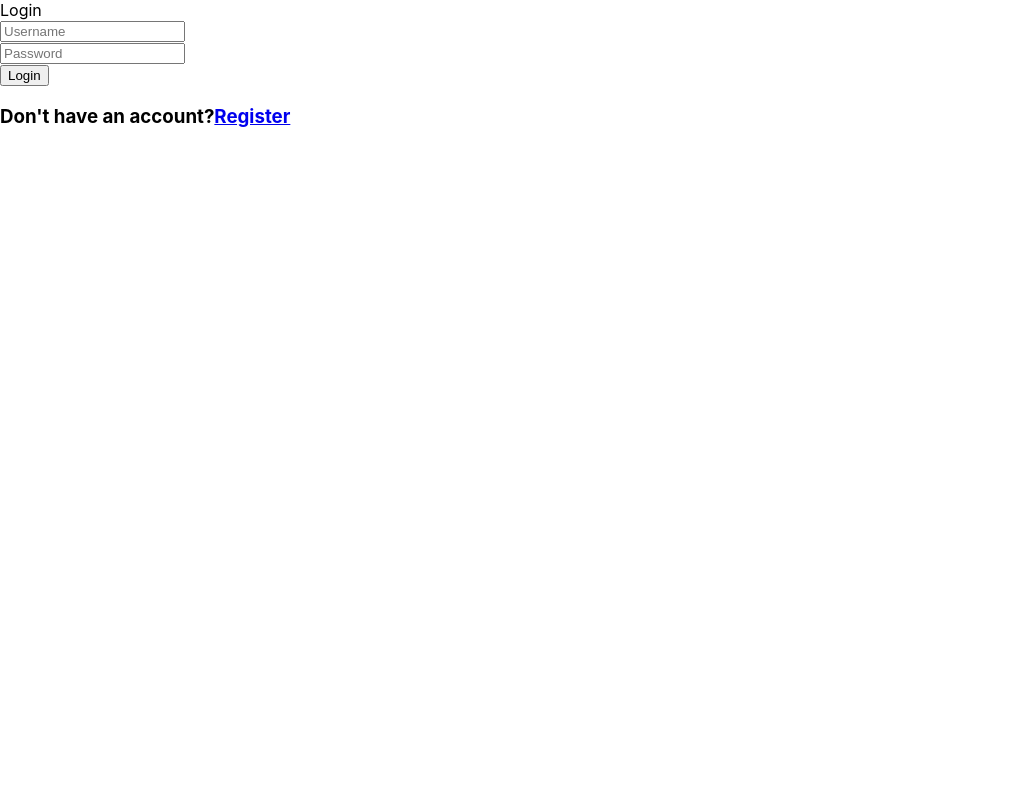
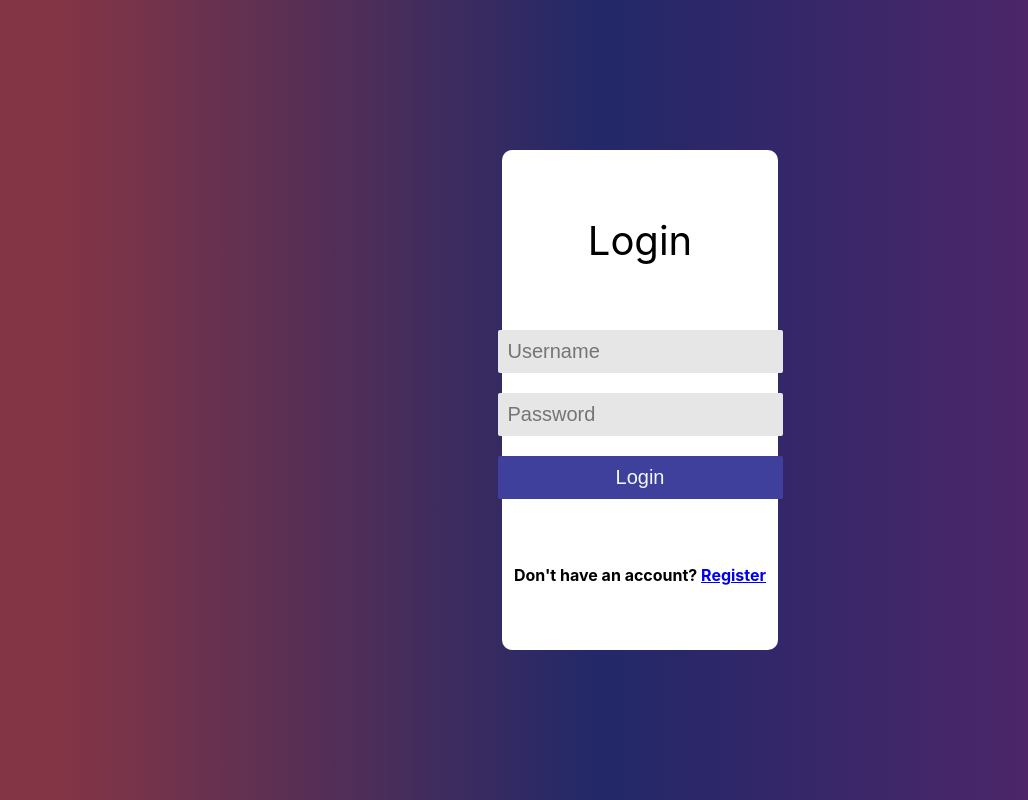
Before and after one commit to handao-everfit/redux-demo, a React (Create React App) app: page /login in a window 1280 px wide. Shown: the whole page, without its empty margins (0-1028 px from the left). Built offline with nearby package versions, Linux system fonts and the light colour scheme.

Commit message:
login and register UI

```diff
--- a/src/App.css
+++ b/src/App.css
@@ -1,3 +1,65 @@
+* {
+  margin: 0;
+  padding: 0;
+}
+
 .App {
   text-align: center;
 }
+
+.login-page,
+.register-page {
+  display: flex;
+  flex-direction: column;
+  justify-content: center;
+  align-items: center;
+  background: linear-gradient(
+    90deg,
+    rgb(131, 53, 69) 5%,
+    rgb(34, 40, 105) 47%,
+    rgb(82, 38, 105) 85%
+  );
+  height: 100vh;
+}
+
+.form {
+  padding: 10px;
+  display: flex;
+  flex-direction: column;
+  justify-content: space-evenly;
+  align-items: center;
+  height: 60vh;
+  width: 20vw;
+  border-radius: 10px;
+  background: rgba(255, 255, 255);
+}
+
+.form-header {
+  font-size: 40px;
+}
+
+.form-field {
+  font-size: 20px;
+  padding: 10px;
+  border: none;
+  border-radius: 2px;
+  background: rgba(230, 230, 230);
+  margin: 10px;
+}
+
+.box {
+  display: flex;
+  flex-direction: column;
+}
+
+.login-btn,
+.register-btn {
+  font-size: 20px;
+  padding: 10px;
+  border: none;
+  border-radius: 2px;
+  background-color: rgb(63, 63, 156);
+  color: aliceblue;
+  margin: 10px;
+  border-radius: 2px;
+}
--- a/src/components/LoginForm.js
+++ b/src/components/LoginForm.js
@@ -2,6 +2,7 @@ import React, { useState } from "react";
 import { useDispatch } from "react-redux";
 
 import { login } from "../redux/userSlice";
+import { Link } from "react-router-dom";
 
 function LoginForm({ onSubmit }) {
   const dispatch = useDispatch();
@@ -26,33 +27,33 @@ function LoginForm({ onSubmit }) {
   }
 
   return (
-    <form className="login-form">
-      <div className="header">Login</div>
+    <form className="form">
+      <div className="form-header">Login</div>
       <div className="box">
-        <div className="input-field">
         <input
           type="text"
           name="username"
-            className="login-input"
+          className="form-field"
           placeholder="Username"
           onChange={(e) => setUserName(e.target.value)}
         />
-        </div>
 
-        <div className="input-field">
         <input
           type="text"
           name="password"
-            className="login-input"
+          className="form-field"
           placeholder="Password"
           onChange={(e) => setPassword(e.target.value)}
         />
-        </div>
 
-        <button type="button" className="login-btn" onClick={handleLogin}>
+        <button type="submit" className="login-btn" onClick={handleLogin}>
           Login
         </button>
       </div>
+      <h4>
+        {"Don't have an account? "}
+        <Link to="/register">Register</Link>
+      </h4>
     </form>
   );
 }
--- a/src/components/RegisterForm.js
+++ b/src/components/RegisterForm.js
@@ -1,6 +1,7 @@
 import React, { useState } from "react";
 import { useDispatch } from "react-redux";
 import { login } from "../redux/userSlice";
+import { Link } from "react-router-dom";
 
 function RegisterForm({ onSubmit }) {
   const dispatch = useDispatch();
@@ -24,38 +25,35 @@ function RegisterForm({ onSubmit }) {
   }
 
   return (
-    <form>
-      <div className="header">Register</div>
+    <form className="form">
+      <div className="form-header">Register</div>
       <div className="box">
-        <div className="input-group">
-          <label>Username</label>
         <input
           type="text"
           name="username"
-            className="login-input"
+          className="form-field"
           placeholder="Username"
           onChange={(e) => setUserName(e.target.value)}
         />
-        </div>
 
-        <div className="input-group">
-          <label>Password</label>
         <input
           type="text"
           name="password"
-            className="login-input"
+          className="form-field"
           placeholder="Password"
           onChange={(e) => setPassword(e.target.value)}
         />
-        </div>
 
-        <button type="button" className="register-btn" onClick={handleRegister}>
+        <button type="submit" className="register-btn" onClick={handleRegister}>
           Register
         </button>
       </div>
+
+      <h4>
+        {"Already have an account? "}
+        <Link to="/login">Log In</Link>
+      </h4>
     </form>
-
-    // <h1>{isLogged ? "Welcome" : "Please Login!"}</h1>
   );
 }
 
--- a/src/pages/LoginPage.js
+++ b/src/pages/LoginPage.js
@@ -6,16 +6,12 @@ function LoginPage(props) {
   let history = useHistory();
 
   return (
-    <div>
+    <div className="login-page">
       <LoginForm
         onSubmit={() => {
           history.push("/home");
         }}
       />
-      <h3>
-        Don't have an account?
-        <Link to="/register">Register</Link>
-      </h3>
     </div>
   );
 }
--- a/src/pages/RegisterPage.js
+++ b/src/pages/RegisterPage.js
@@ -6,7 +6,7 @@ function RegisterPage(props) {
   let history = useHistory();
 
   return (
-    <div>
+    <div className="register-page">
       <RegisterForm
         onSubmit={() => {
           history.push("/home");
```
Lines whose indentation alone changed are shown as unchanged.
